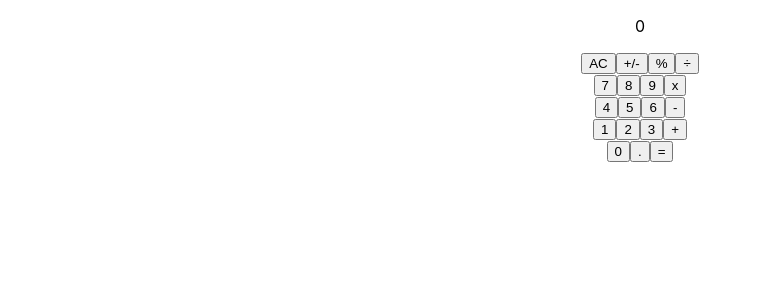
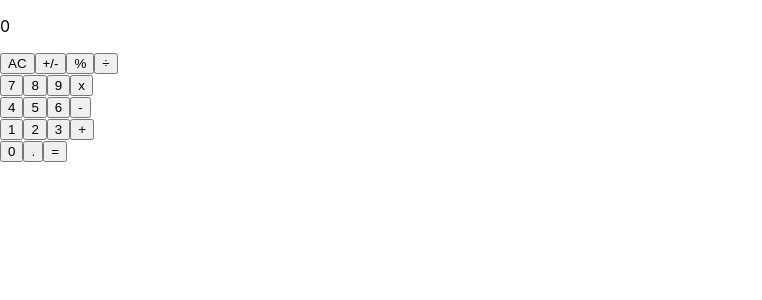
Before and after one commit to JohannRodriguez/react-calculator, a React (Create React App) app: page / in a window 1280 px wide. Shown: the top 300 px of the page, without its empty margins (0-762 px from the left). Built offline with nearby package versions, Linux system fonts and the light colour scheme.

Commit message:
Delete extra divs with the use of fragment

```diff
--- a/src/App.css
+++ /dev/null
@@ -1,3 +0,0 @@
-.App {
-  text-align: center;
-}
--- a/src/Components/App.js
+++ b/src/Components/App.js
@@ -1,13 +1,12 @@
 import React from 'react';
-import '../App.css';
 import ButtonPanel from './ButtonPanel';
 import Display from './Display';
 
 export default function App() {
   return (
-    <div className="App">
+    <>
       <Display />
       <ButtonPanel />
-    </div>
+    </>
   );
 }
```
Also changed, not shown: 1 other file (tests, documents, lock files or other folders).
